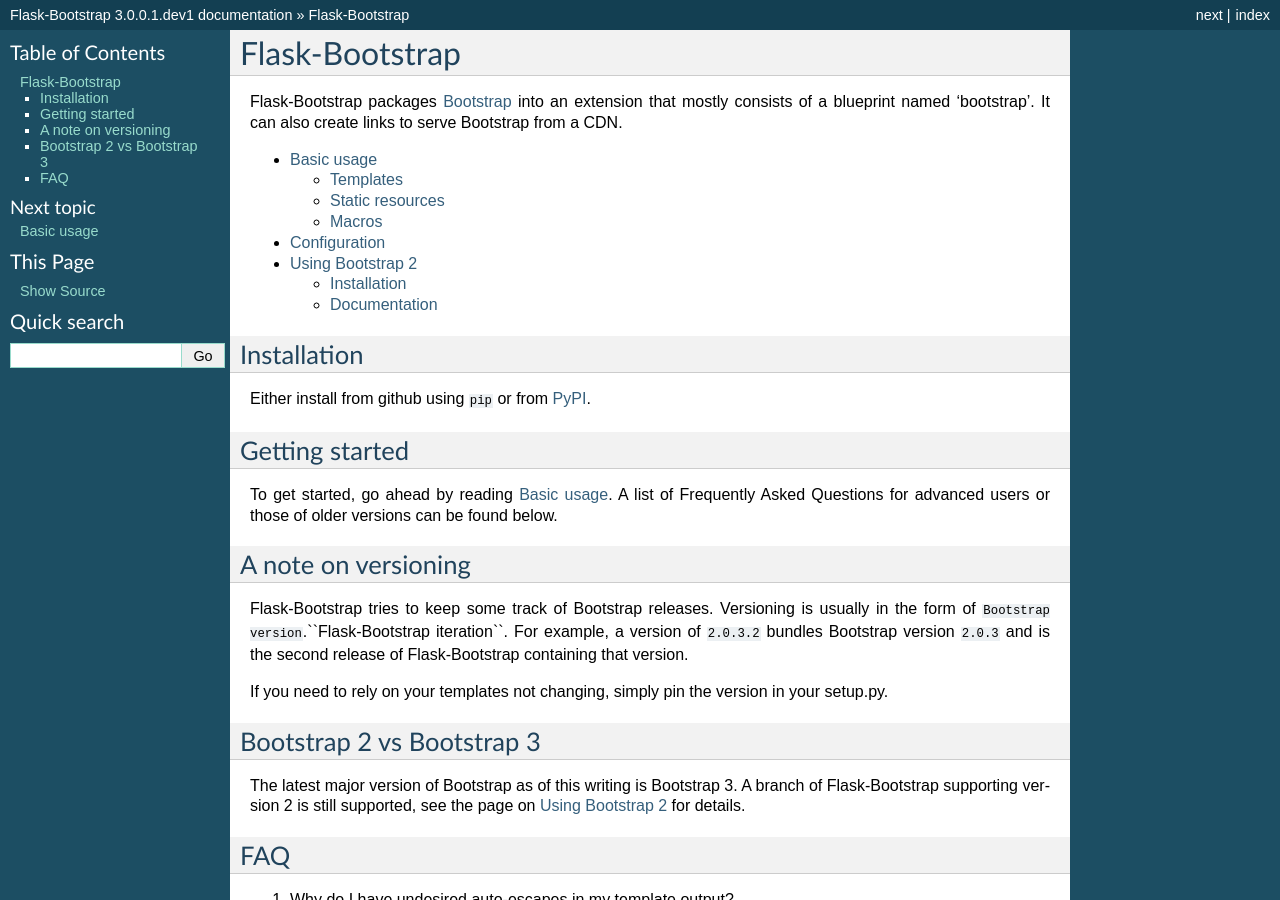
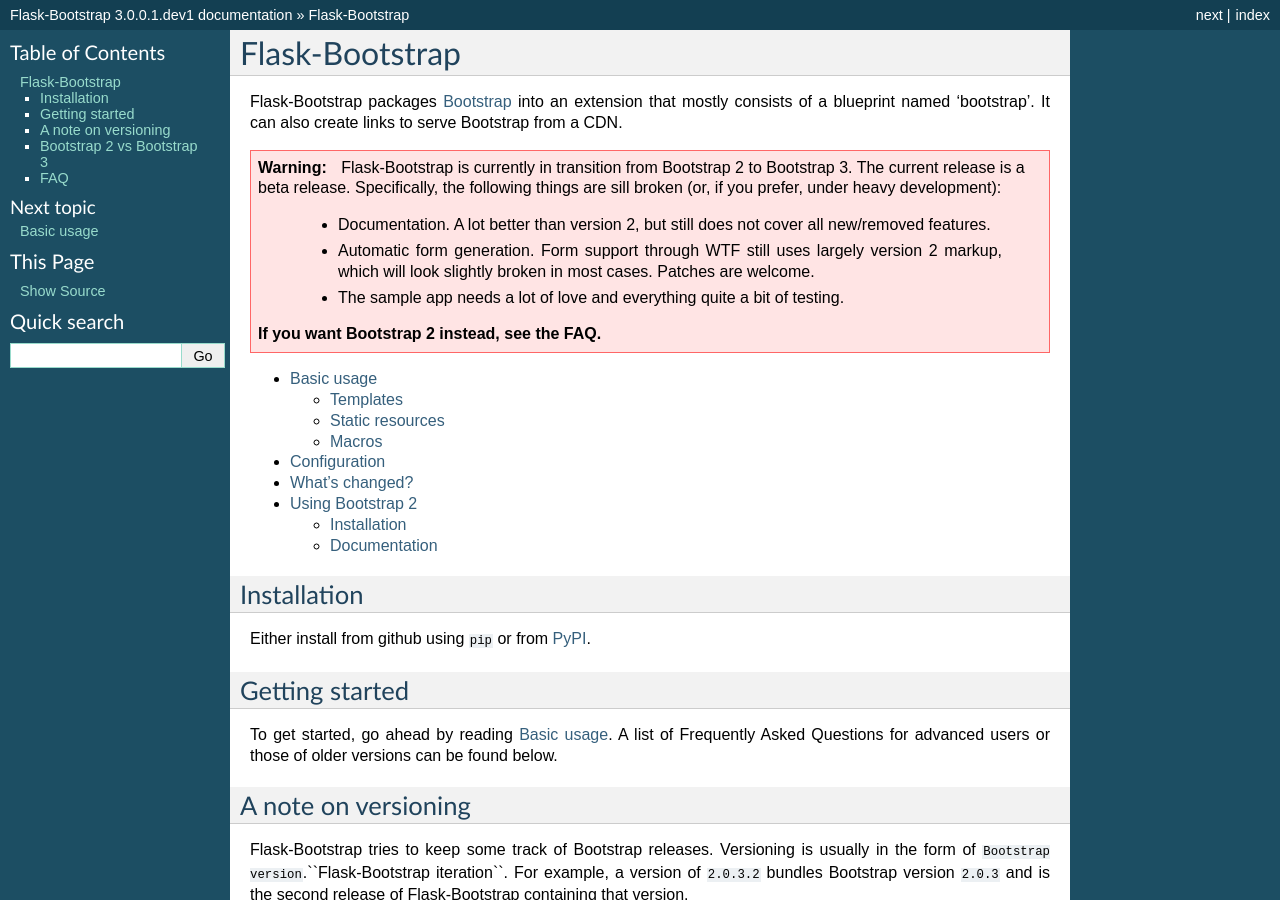
Before and after one commit to mbr/flask-bootstrap, a Sphinx documentation site: the page built from docs/index.rst, in a window 1280 px wide and 900 px high. Built offline with Sphinx 7.4.7, drawn with Linux system fonts in a browser that asks for light colours.

Commit message:
Prepped docs for a development release.

```diff
--- a/docs/changelog.rst
+++ b/docs/changelog.rst
@@ -1 +1,4 @@
+What's changed?
+~~~~~~~~~~~~~~~
+
 .. include:: ../CHANGES
--- a/docs/index.rst
+++ b/docs/index.rst
@@ -5,6 +5,22 @@
 Flask-Bootstrap packages `Bootstrap <http://getbootstrap.com>`_ into an
 extension that mostly consists of a blueprint named 'bootstrap'. It can also
 create links to serve Bootstrap from a CDN.
+
+.. warning::
+
+   Flask-Bootstrap is currently in transition from Bootstrap 2 to Bootstrap 3.
+   The current release is a beta release. Specifically, the following things
+   are sill broken (or, if you prefer, under heavy development):
+
+     * Documentation. A lot better than version 2, but still does not cover all
+       new/removed features.
+     * Automatic form generation. Form support through WTF still uses largely
+       version 2 markup, which will look slightly broken in most cases. Patches
+       are welcome.
+     * The sample app needs a lot of love and everything quite a bit of
+       testing.
+
+   **If you want Bootstrap 2 instead, see the FAQ.**
 
 .. toctree::
    basic-usage
```
Also changed, not shown: 1 other file.
